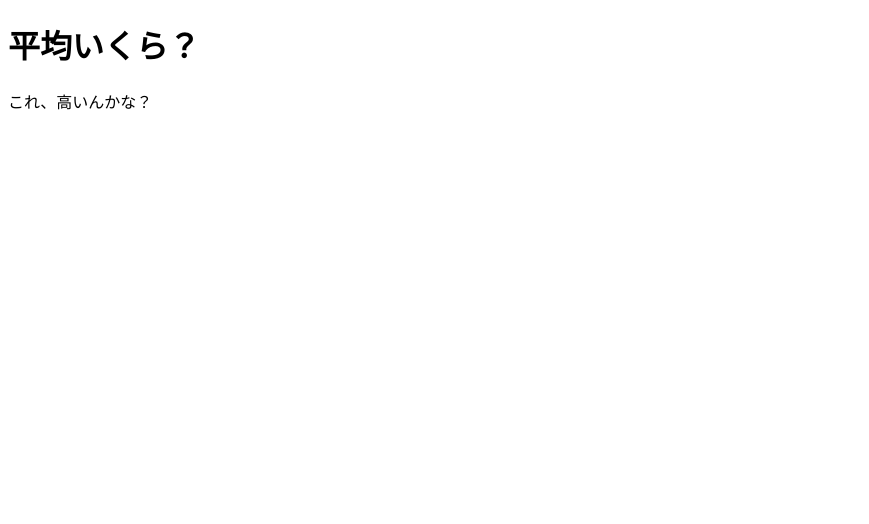
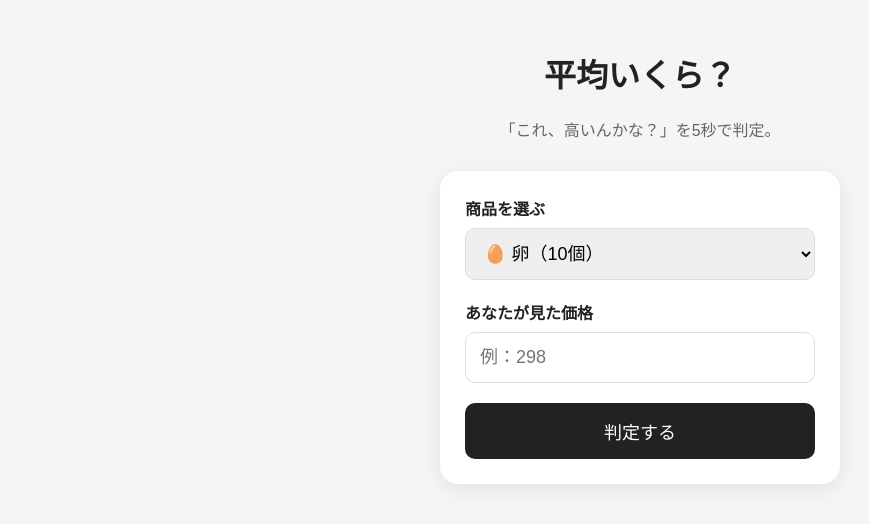
Before and after one commit to aya7oo4-TAILS/heikin-ikura, a plain HTML site: page index.html in a window 1280 px wide. Shown: the whole page, without its empty margins (0-869 px from the left). Drawn offline with Linux system fonts and the light colour scheme.

Commit message:
Update index.html

```diff
--- a/index.html
+++ b/index.html
@@ -10,13 +10,273 @@
 
   <title>平均いくら？</title>
 
+  <style>
+
+    * {
+
+      box-sizing: border-box;
+
+    }
+
+    body {
+
+      margin: 0;
+
+      padding: 30px 20px;
+
+      font-family: Arial, sans-serif;
+
+      background: #f5f5f3;
+
+      color: #222;
+
+      text-align: center;
+
+    }
+
+    h1 {
+
+      margin-top: 20px;
+
+      font-size: 32px;
+
+    }
+
+    .subtitle {
+
+      margin-bottom: 30px;
+
+      color: #666;
+
+    }
+
+    .box {
+
+      max-width: 400px;
+
+      margin: 0 auto;
+
+      background: white;
+
+      padding: 25px;
+
+      border-radius: 18px;
+
+      box-shadow: 0 5px 20px rgba(0,0,0,0.08);
+
+    }
+
+    select,
+
+    input {
+
+      width: 100%;
+
+      padding: 14px;
+
+      margin-top: 8px;
+
+      margin-bottom: 20px;
+
+      border: 1px solid #ddd;
+
+      border-radius: 10px;
+
+      font-size: 18px;
+
+    }
+
+    label {
+
+      display: block;
+
+      text-align: left;
+
+      font-weight: bold;
+
+    }
+
+    button {
+
+      width: 100%;
+
+      padding: 15px;
+
+      border: none;
+
+      border-radius: 10px;
+
+      background: #222;
+
+      color: white;
+
+      font-size: 18px;
+
+      cursor: pointer;
+
+    }
+
+    button:active {
+
+      transform: scale(0.98);
+
+    }
+
+    #result {
+
+      margin-top: 25px;
+
+      padding: 20px;
+
+      border-radius: 12px;
+
+      background: #f1f1ef;
+
+      display: none;
+
+    }
+
+    .average {
+
+      font-size: 26px;
+
+      font-weight: bold;
+
+      margin: 10px 0;
+
+    }
+
+    .message {
+
+      font-size: 18px;
+
+      font-weight: bold;
+
+    }
+
+  </style>
+
 </head>
 
 <body>
 
   <h1>平均いくら？</h1>
 
-  <p>これ、高いんかな？</p>
+  <p class="subtitle">
+
+    「これ、高いんかな？」を5秒で判定。
+
+  </p>
+
+  <div class="box">
+
+    <label for="product">商品を選ぶ</label>
+
+    <select id="product">
+
+      <option value="egg">🥚 卵（10個）</option>
+
+      <option value="milk">🥛 牛乳（1L）</option>
+
+      <option value="bread">🍞 食パン（1袋）</option>
+
+    </select>
+
+    <label for="price">あなたが見た価格</label>
+
+    <input
+
+      type="number"
+
+      id="price"
+
+      placeholder="例：298"
+
+      min="0"
+
+    >
+
+    <button onclick="checkPrice()">
+
+      判定する
+
+    </button>
+
+    <div id="result">
+
+      <div>全国平均</div>
+
+      <div class="average" id="averagePrice">
+
+        ¥0
+
+      </div>
+
+      <div class="message" id="message">
+
+      </div>
+
+    </div>
+
+  </div>
+
+  <script>
+
+    const averages = {
+
+      egg: 275,
+
+      milk: 230,
+
+      bread: 180
+
+    };
+
+    function checkPrice() {
+
+      const product = document.getElementById("product").value;
+
+      const price = Number(document.getElementById("price").value);
+
+      if (!price || price <= 0) {
+
+        alert("価格を入力してな！");
+
+        return;
+
+      }
+
+      const average = averages[product];
+
+      document.getElementById("averagePrice").textContent =
+
+        "¥" + average;
+
+      if (price > average * 1.05) {
+
+        document.getElementById("message").textContent =
+
+          "🔴 平均より高め";
+
+      } else if (price < average * 0.95) {
+
+        document.getElementById("message").textContent =
+
+          "🟢 平均より安め";
+
+      } else {
+
+        document.getElementById("message").textContent =
+
+          "⚪ だいたい平均";
+
+      }
+
+      document.getElementById("result").style.display = "block";
+
+    }
+
+  </script>
 
 </body>
 
```
